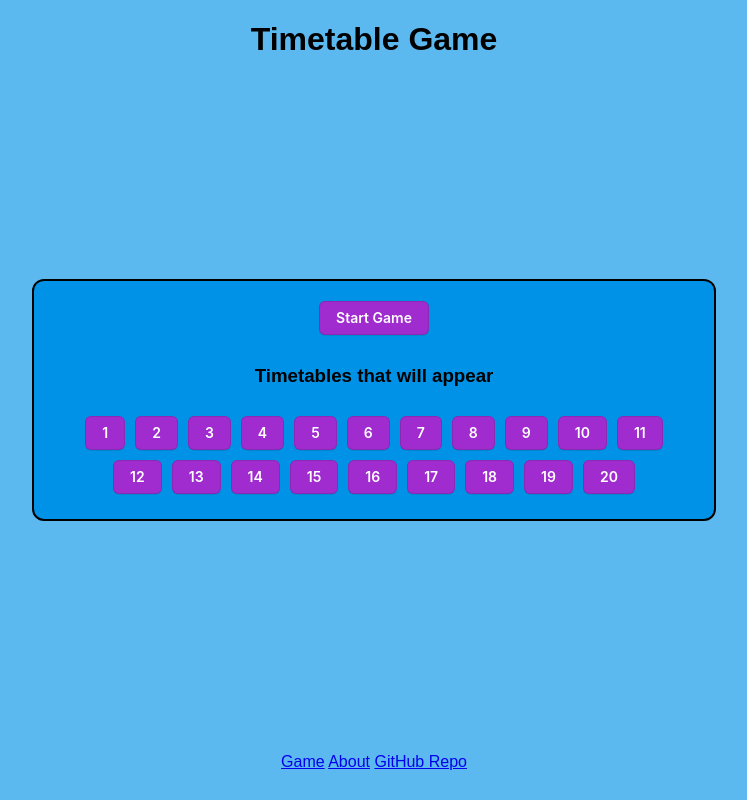
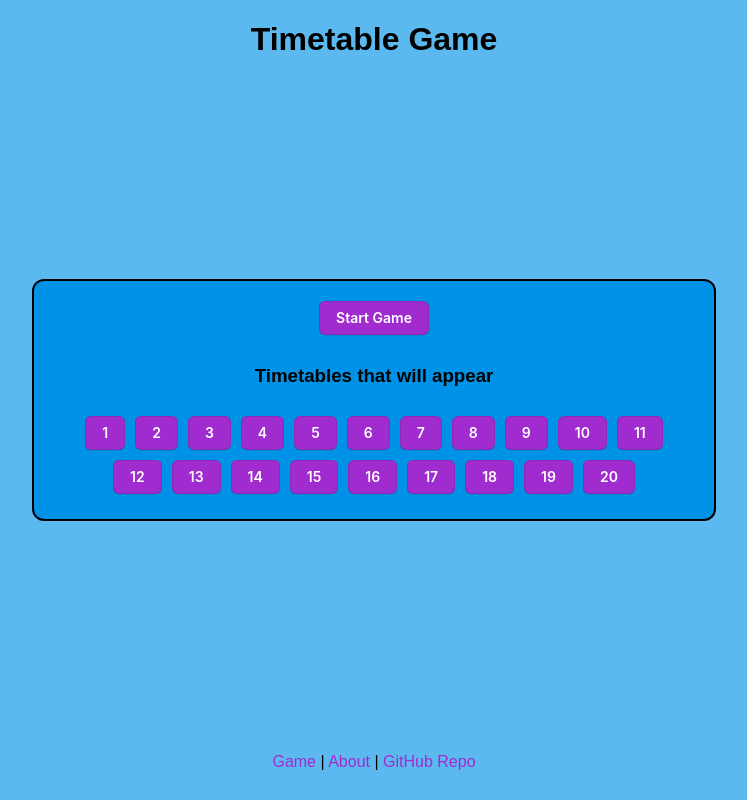
Before and after one commit to VulcanWM/timetable-game, a SvelteKit app: page / in a window 1280 px wide. Shown: the whole page, without its empty margins (266-1013 px from the left). Built offline with nearby package versions, Linux system fonts and the light colour scheme.

Commit message:
added css for navbar

```diff
--- a/src/app.css
+++ b/src/app.css
@@ -97,8 +97,19 @@ button {
     bottom: 20px;
     transform: translate(-50%, -50%);
     margin: 0 auto;
+    width: 100%
+}
+
+#navbar > a {
+  text-decoration: none;
+  color: #a02bce;
+
+}
+
+#navbar > a:hover {
+  text-decoration:underline;
 }
 
 #main::-webkit-scrollbar {
-  width: 0 !important
+  display: none;
   }
--- a/src/routes/+layout.svelte
+++ b/src/routes/+layout.svelte
@@ -17,8 +17,8 @@
         <h1>Timetable Game</h1>
     </div>
     <div id="navbar">
-        <a href="/">Game</a>
-        <a href="/about">About</a>
+        <a href="/">Game</a> |
+        <a href="/about">About</a> |
         <a href="https://github.com/VulcanWM/timetable-game" target="_blank">GitHub Repo</a>
     </div>
     <div id="main">
--- a/src/routes/+page.svelte
+++ b/src/routes/+page.svelte
@@ -127,6 +127,7 @@
 	text-align: center;
 	font-weight: bold;
 	opacity: 1;
+	background-color: white;
 }
 
 .timetable {
```
